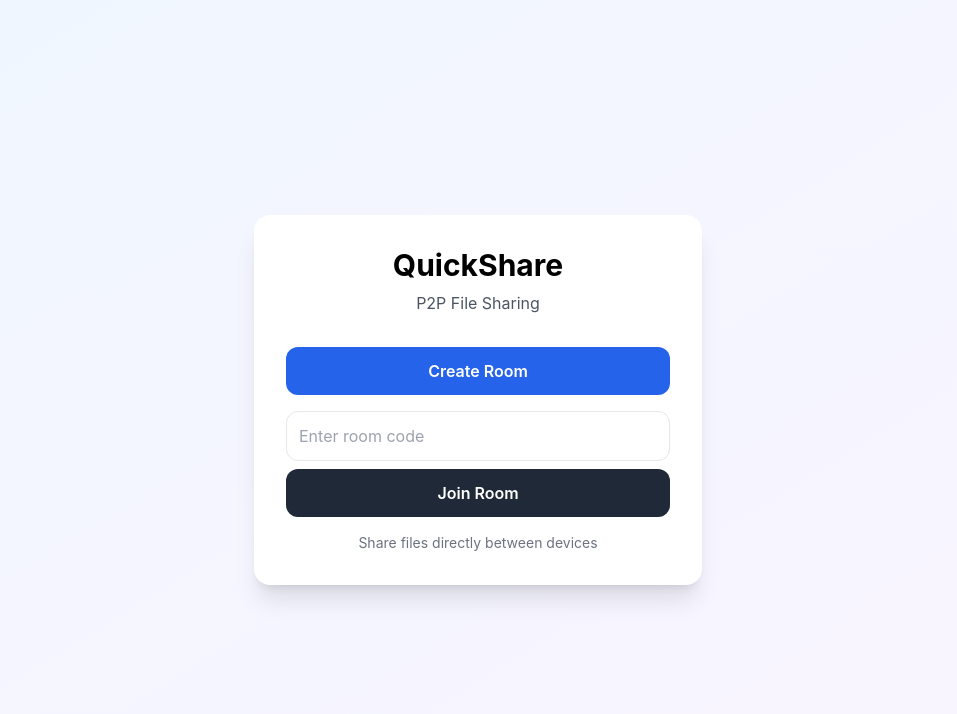
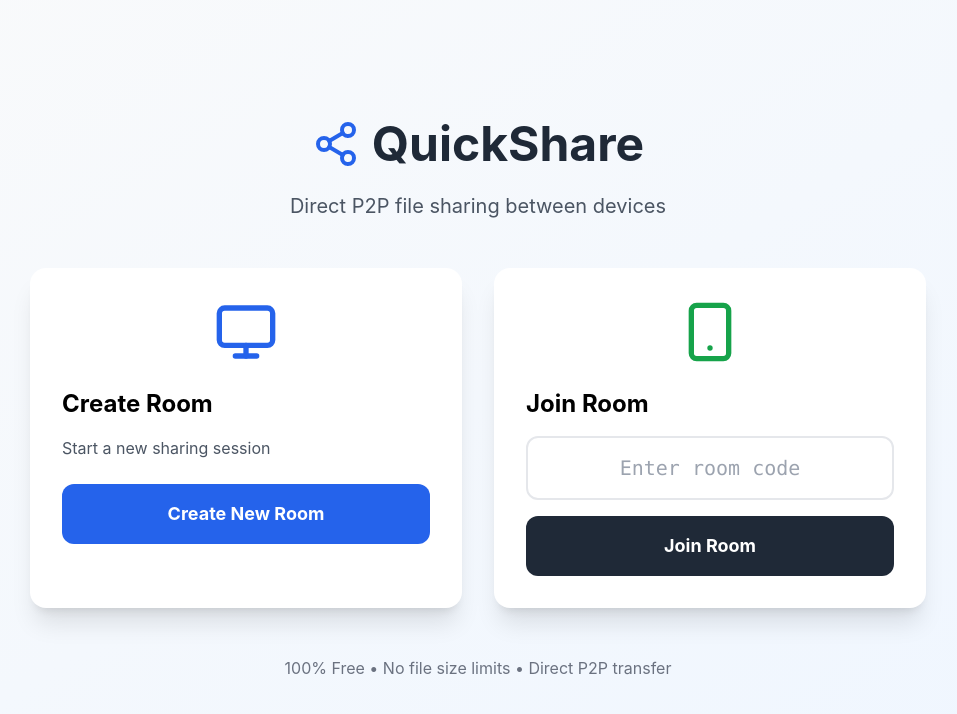
Before and after one commit to Shivam-kumar-coder/quickshare-p2p, a React (Vite) app in the folder frontend/: page / in a window 1280 px wide. Shown: the top 714 px of the page, without its empty margins (162-1119 px from the left). Built offline with nearby package versions, Linux system fonts and the light colour scheme.

Commit message:
Update Home.jsx

```diff
--- a/frontend/src/pages/Home.jsx
+++ b/frontend/src/pages/Home.jsx
@@ -1,53 +1,82 @@
 import { useState } from 'react'
 import { useNavigate } from 'react-router-dom'
+import { Share2, Smartphone, Monitor } from 'lucide-react'
+import toast from 'react-hot-toast'
 
 export default function Home() {
   const navigate = useNavigate()
-  const [code, setCode] = useState('')
+  const [roomCode, setRoomCode] = useState('')
 
-  const createRoom = () => {
-    const roomId = Math.random().toString(36).substring(2, 8).toUpperCase()
+  const generateRoomId = () => {
+    const chars = 'ABCDEFGHJKLMNPQRSTUVWXYZ23456789'
+    let result = ''
+    for (let i = 0; i < 6; i++) {
+      result += chars.charAt(Math.floor(Math.random() * chars.length))
+    }
+    return result
+  }
+
+  const handleCreateRoom = () => {
+    const roomId = generateRoomId()
+    toast.success('Room created!')
     navigate(`/room/${roomId}`)
   }
 
-  const joinRoom = () => {
-    if (code.length >= 4) {
-      navigate(`/room/${code}`)
+  const handleJoinRoom = () => {
+    if (roomCode.trim().length >= 4) {
+      navigate(`/room/${roomCode.trim().toUpperCase()}`)
+    } else {
+      toast.error('Please enter a valid room code')
     }
   }
 
   return (
-    <div className="min-h-screen bg-gradient-to-br from-blue-50 to-purple-50 flex items-center justify-center p-4">
-      <div className="bg-white rounded-2xl shadow-xl p-8 max-w-md w-full">
-        <h1 className="text-3xl font-bold text-center mb-2">QuickShare</h1>
-        <p className="text-gray-600 text-center mb-8">P2P File Sharing</p>
+    <div className="min-h-screen flex flex-col items-center justify-center p-4">
+      <div className="text-center mb-12">
+        <div className="flex items-center justify-center gap-3 mb-6">
+          <Share2 className="w-12 h-12 text-blue-600" />
+          <h1 className="text-5xl font-bold text-gray-800">QuickShare</h1>
+        </div>
+        <p className="text-xl text-gray-600">Direct P2P file sharing between devices</p>
+      </div>
 
+      <div className="grid md:grid-cols-2 gap-8 max-w-4xl w-full mb-12">
+        <div className="bg-white rounded-2xl shadow-xl p-8">
+          <Monitor className="w-16 h-16 text-blue-600 mx-auto mb-6" />
+          <h3 className="text-2xl font-bold mb-4">Create Room</h3>
+          <p className="text-gray-600 mb-6">Start a new sharing session</p>
           <button
-          onClick={createRoom}
-          className="w-full bg-blue-600 text-white py-3 rounded-xl font-semibold mb-4 hover:bg-blue-700"
+            onClick={handleCreateRoom}
+            className="w-full bg-blue-600 hover:bg-blue-700 text-white py-4 rounded-xl font-bold text-lg transition-colors"
           >
-          Create Room
+            Create New Room
           </button>
+        </div>
 
-        <div className="mb-4">
+        <div className="bg-white rounded-2xl shadow-xl p-8">
+          <Smartphone className="w-16 h-16 text-green-600 mx-auto mb-6" />
+          <h3 className="text-2xl font-bold mb-4">Join Room</h3>
+          <div className="space-y-4">
             <input
               type="text"
-            value={code}
-            onChange={(e) => setCode(e.target.value.toUpperCase())}
+              value={roomCode}
+              onChange={(e) => setRoomCode(e.target.value.toUpperCase())}
               placeholder="Enter room code"
-            className="w-full p-3 border rounded-xl mb-2"
+              className="w-full p-4 border-2 border-gray-200 rounded-xl text-center text-xl font-mono"
+              maxLength={6}
             />
             <button
-            onClick={joinRoom}
-            className="w-full bg-gray-800 text-white py-3 rounded-xl font-semibold"
+              onClick={handleJoinRoom}
+              className="w-full bg-gray-800 hover:bg-gray-900 text-white py-4 rounded-xl font-bold text-lg transition-colors"
             >
               Join Room
             </button>
           </div>
+        </div>
+      </div>
 
-        <p className="text-sm text-gray-500 text-center">
-          Share files directly between devices
-        </p>
+      <div className="text-center text-gray-500">
+        <p>100% Free • No file size limits • Direct P2P transfer</p>
       </div>
     </div>
   )
```
Lines whose indentation alone changed are shown as unchanged.
